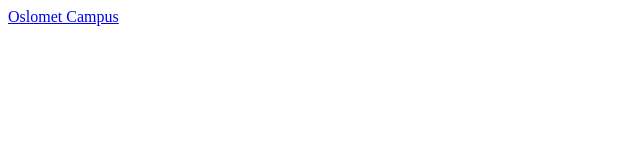
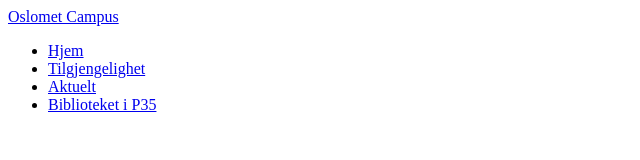
Before and after one commit to KevinJohannesen/eksamen-1200, a plain HTML site: page index.html in a window 1280 px wide. Shown: the whole page, without its empty margins (0-640 px from the left). Drawn offline with Linux system fonts and the light colour scheme.

Commit message:
la til navigasjon og bibliotek

```diff
--- a/index.html
+++ b/index.html
@@ -3,7 +3,8 @@
 	<head>
 		<meta charset="UTF-8" />
 		<meta name="viewport" content="width=device-width, initial-scale=1.0" />
-		<title>Oslomet Campus</title>
+		<title>Oslomet P35</title>
+		<link rel="stylesheet" href="style.css">
 	</head>
 	<body>
 		<header>
@@ -12,6 +13,12 @@
 				<span id="nav-title">
 					<a href="index.html" title="Oslomet Campus"> Oslomet Campus</a>
 				</span>
+					<ul>
+						<li><a href="index.html">Hjem</a></li>
+            			<li><a href="accessibility.html">Tilgjengelighet</a></li>
+            			<li><a href="topical.html">Aktuelt</a></li>
+            			<li><a href="library.html">Biblioteket i P35</a></li>
+					</ul>
 			</nav>
 		</header>
 	</body>
```
Also changed, not shown: assets/images/oslomet_p35.jpg (added), library.html (added), style.css (added).
